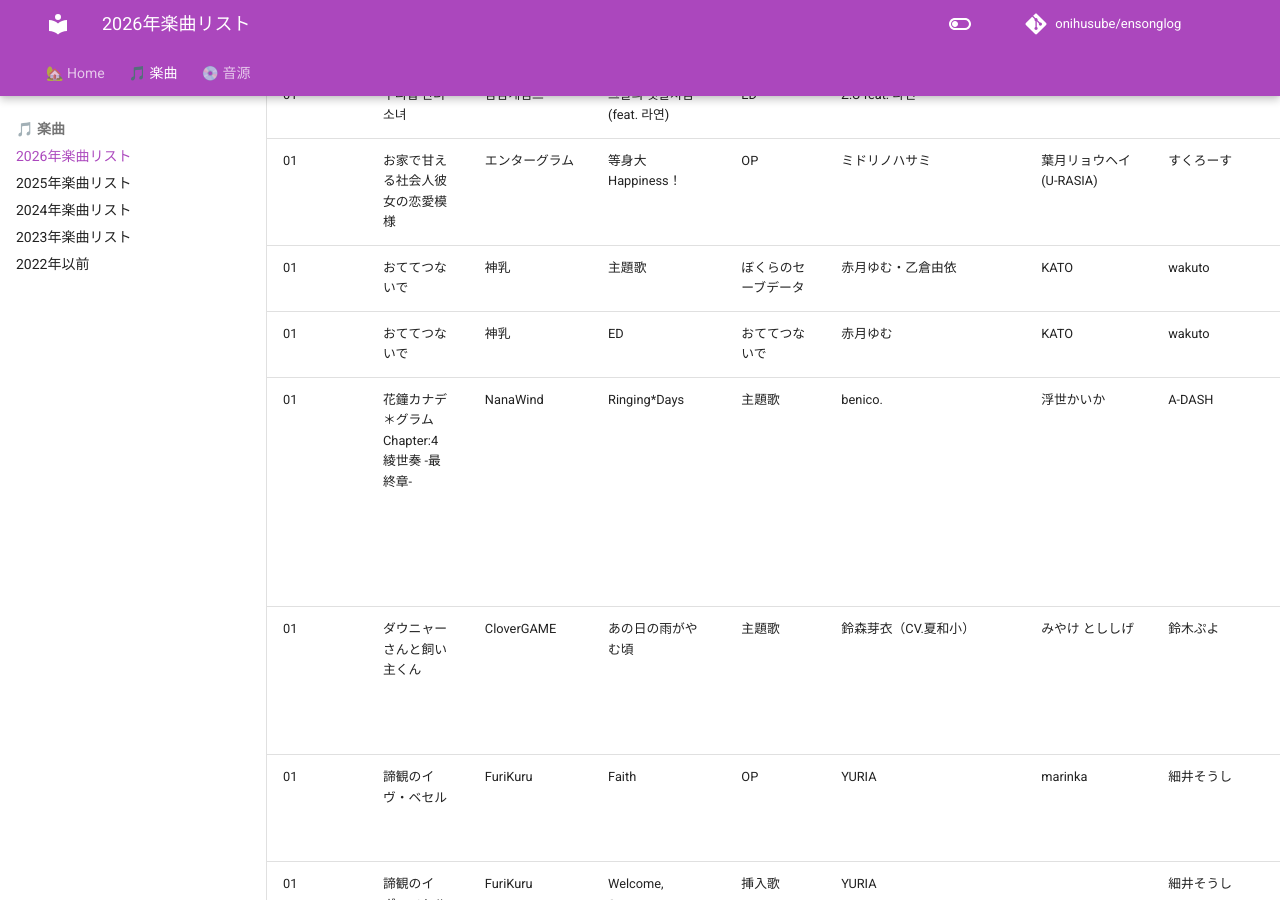
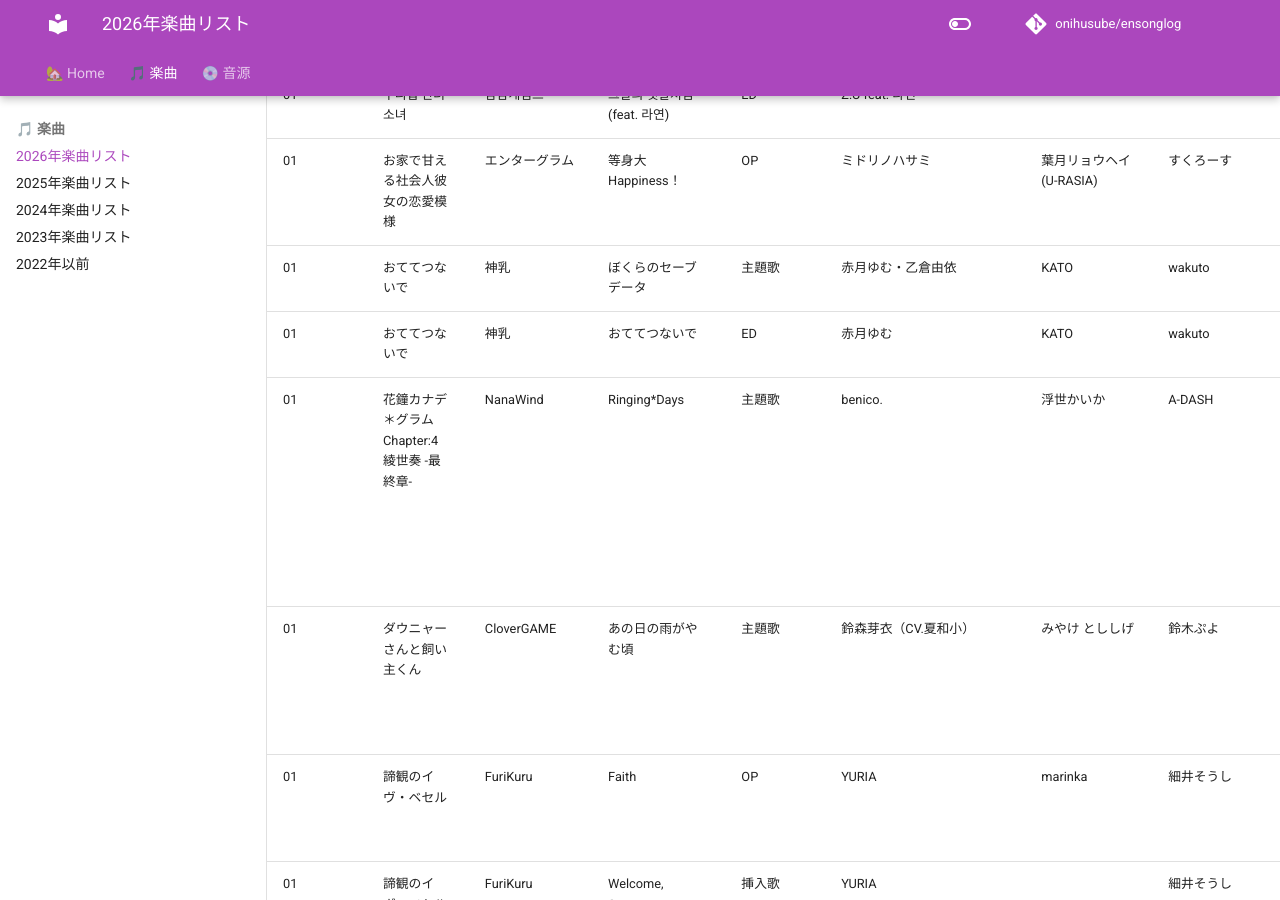
Before and after one commit to onihusube/ensonglog, an MkDocs documentation site: the page built from docs/2026/楽曲.md, in a window 1280 px wide and 900 px high, scrolled down 715 px. Built offline with MkDocs 1.6.1 and Material for MkDocs 9.7.7, drawn with Linux system fonts in a browser that asks for light colours; emoji names are drawn with the system emoji font; comment, search, counter and statistics services are not loaded.

Commit message:
位置修正

```diff
--- a/docs/2026/楽曲.md
+++ b/docs/2026/楽曲.md
@@ -16,8 +16,8 @@
 | 01<!--/16--> | 秘密の誘惑家庭生活 ～美熟女たちのW誘惑には抗えない!～ | アパタイト | swing with darkness | 主題歌 |  | shyakky | shyakky | shyakky | ゲームディスク | | [:rabbit:](https://chobit.cc/4hej8) |
 | 01<!--/25--> | 우리집 반려소녀 | 냠냠게임즈 | 그날의 햇살처럼 (feat. 라연) | ED | Z:U feat. 라연 |  |  |  | | | [:fontawesome-brands-youtube:](https://www.youtube.com/watch?v=8vdlVL0ePqM) |
 | 01<!--/29--> | お家で甘える社会人彼女の恋愛模様 | エンターグラム | 等身大Happiness！ | OP | ミドリノハサミ | 葉月リョウヘイ(U-RASIA) | すくろーす | すくろーす | | | [:fontawesome-brands-youtube:](https://www.youtube.com/watch?v=TRV47htAK7c) |
-| 01<!--/30--> | おててつないで | 神乳 | 主題歌 | ぼくらのセーブデータ | 赤月ゆむ・乙倉由依 | KATO | wakuto |  | [DLSite](https://www.dlsite.com/home/work/=/product_id/RJ01557332.html) | MIX&mastering:Chill | [:rabbit:](https://chobit.cc/dl7c8) |
-| 01<!--/30--> | おててつないで | 神乳 | ED | おててつないで | 赤月ゆむ | KATO | wakuto |  | [DLSite](https://www.dlsite.com/home/work/=/product_id/RJ01557332.html) | MIX&mastering:Chill | |
+| 01<!--/30--> | おててつないで | 神乳 | ぼくらのセーブデータ | 主題歌 | 赤月ゆむ・乙倉由依 | KATO | wakuto |  | [DLSite](https://www.dlsite.com/home/work/=/product_id/RJ01557332.html) | MIX&mastering:Chill | [:rabbit:](https://chobit.cc/dl7c8) |
+| 01<!--/30--> | おててつないで | 神乳 | おててつないで | ED | 赤月ゆむ | KATO | wakuto |  | [DLSite](https://www.dlsite.com/home/work/=/product_id/RJ01557332.html) | MIX&mastering:Chill | |
 | 01<!--/30--> | 花鐘カナデ＊グラム Chapter:4 綾世奏 -最終章- | NanaWind | Ringing*Days | 主題歌 | benico. | 浮世かいか | A-DASH | A-DASH | 花鐘カナデ＊グラム THEME SONG COLLECTION! 5 </br> Symphony Sounds Generation 2021 | Guitar：A-DASH／音楽制作：SONO MAKERS </br> 花鐘カナデ＊グラムシリーズ共通主題歌 | [:fontawesome-brands-youtube:](https://www.youtube.com/watch?v=4T9zmnvbTa0) |
 | 01<!--/30--> | ダウニャーさんと飼い主くん | CloverGAME | あの日の雨がやむ頃 | 主題歌 | 鈴森芽衣（CV.夏和小） | みやけ とししげ | 鈴木ぷよ | 鈴木ぷよ | 特典音源付き版 音楽特典 | Recording Engineer：岡田妃由, Mixing Engineer：土井潤一, Director&Sound Producer：土井潤一 | [HP](https://www.cuffs.co.jp/products/daunya/special/music.html) |
 | 01<!--/30--> | 諦観のイヴ・ベセル | FuriKuru | Faith | OP | YURIA | marinka | 細井そうし | | 同梱特典 サウンドトラックCD | Violin：MariNa, Gt：Takamata Shin, Bs：Katsumata Kazuki | [:fontawesome-brands-youtube:](https://www.youtube.com/watch?v=BCfOuEAG8h8) |
```
